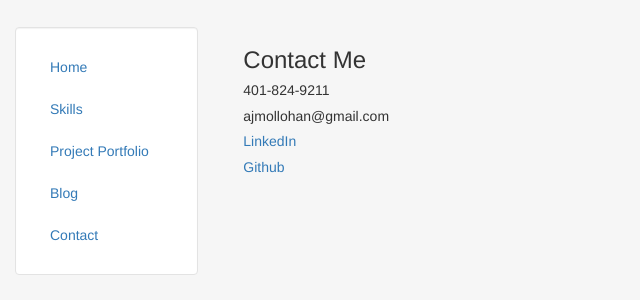
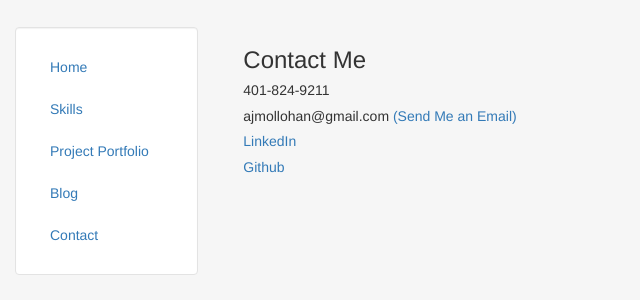
Before and after one commit to d00medman/portfolio, a Django app: page /contact/ in a window 1280 px wide. Shown: the part 190-490 px from the top of the page, without its empty margins (0-640 px from the left). Run offline with Django 3.2, Linux system fonts and the light colour scheme; parts of the project's set-up code (start-up, migrations or seed data) failed here and were passed over.

Commit message:
Added mailto link in contact page

```diff
--- a/personal/templates/personal/contact.html
+++ b/personal/templates/personal/contact.html
@@ -3,7 +3,7 @@
 {%block content%}
   <h3>Contact Me</h3>
   <h5>401-824-9211</h5>
-  <h5>ajmollohan@gmail.com</h5>
+  <h5>ajmollohan@gmail.com <a href="mailto:ajmollohan@gmail.com">(Send Me an Email)</a></h5>
   <h5><a href="#https://www.linkedin.com/in/alexander-mollohan/" target="blank">LinkedIn</a></h5>
   <h5><a href="#https://github.com/d00medman" target="blank">Github</a></h5>
 {%endblock%}
```
